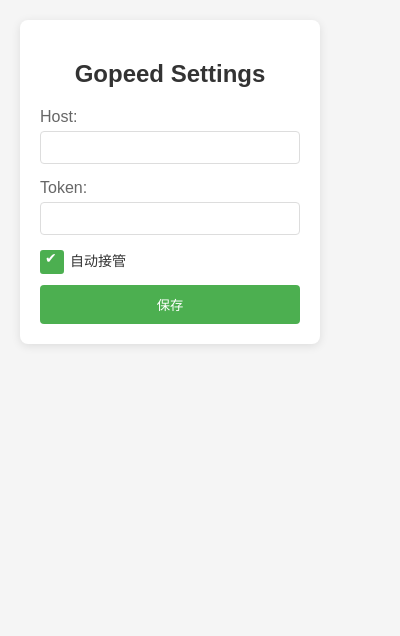
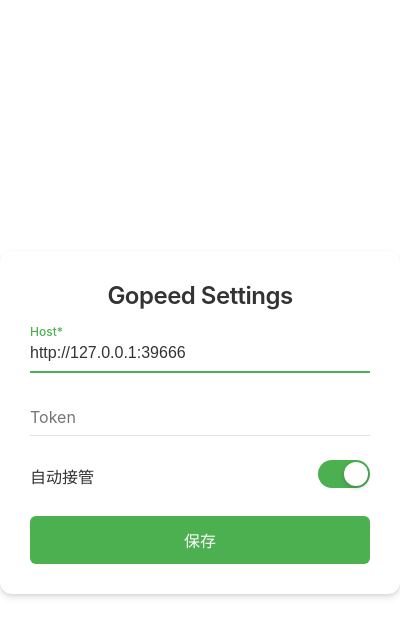
Before and after one commit to krau/Gopeed-Chrome-Extension, a browser extension: page public/popup.html in a window 400 px wide. Drawn offline with Linux system fonts and the light colour scheme.

Commit message:
feat: 优化设置界面

```diff
--- a/public/popup.css
+++ b/public/popup.css
@@ -1,120 +1,279 @@
+:root {
+    --primary-color: #4CAF50;
+    --primary-light: #81C784;
+    --primary-dark: #388E3C;
+    --background-color: #ffffff;
+    --text-color: #333333;
+    --border-color: #e0e0e0;
+    --success-color: #4CAF50;
+    --error-color: #f44336;
+    --transition: all 0.3s cubic-bezier(0.25, 0.8, 0.25, 1);
+}
+
 body {
-    font-family: Arial, sans-serif;
-    width: 300px;
-    padding: 20px;
-    background-color: #f5f5f5;
+    font-family: -apple-system, BlinkMacSystemFont, 'Segoe UI', Roboto, Oxygen-Sans, Ubuntu, Cantarell, 'Helvetica Neue', sans-serif;
+    background-color: var(--background-color);
+    color: var(--text-color);
     display: flex;
     justify-content: center;
     align-items: center;
+    height: 100vh;
     margin: 0;
+    padding: 0;
 }
 
-  form {
-    background-color: #fff;
-    padding: 20px;
-    border-radius: 8px;
-    box-shadow: 0 2px 10px rgba(0, 0, 0, 0.1);
-    width: 100%;
-    max-width: 280px;
+.container {
+    padding:30px;
+    width: 360px;
+    background-color: white;
+    border-radius: 12px;
+    overflow: hidden;
+    box-shadow: 0 4px 6px rgba(0, 0, 0, 0.1), 0 1px 3px rgba(0, 0, 0, 0.08);
 }
 
-  h2 {
-    color: #333;
-    margin-bottom: 20px;
-    text-align: center;
+.settings-form {
+    padding: 24px;
+    display: flex;
+    flex-direction: column;
 }
 
-  label {
-    display: block;
-    margin-bottom: 5px;
-    color: #666;
+.title {
+    margin-top:0;
+    color: var(--text-color);
+    font-size: 24px;
+    font-weight: 600;
+    text-align: center;
+    margin-bottom: 24px;
+    letter-spacing: -0.5px;
 }
 
-  input[type="text"] {
-    width: 100%;
-    padding: 8px;
-    margin-bottom: 15px;
-    border: 1px solid #ddd;
-    border-radius: 4px;
-    transition: border-color 0.3s ease;
-    box-sizing: border-box;
+.input-group {
+    position: relative;
+    margin-bottom: 24px;
 }
 
-  input[type="text"]:focus {
-    border-color: #4caf50;
+.input-group input {
+    width: 100%;
+    padding: 10px 0;
+    font-size: 16px;
+    color: var(--text-color);
+    border: none;
+    border-bottom: 1px solid var(--border-color);
     outline: none;
+    background: transparent;
+    transition: var(--transition);
 }
 
-  button {
-    background-color: #4caf50;
-    color: white;
-    border: none;
-    padding: 10px 15px;
-    border-radius: 4px;
-    cursor: pointer;
-    transition: background-color 0.3s ease;
+.input-group label {
+    position: absolute;
+    top: 0;
+    left: 0;
+    padding: 10px 0;
+    font-size: 16px;
+    color: #757575;
+    pointer-events: none;
+    transition: var(--transition);
+}
+
+.input-group .line {
+    position: absolute;
+    bottom: 0;
+    left: 0;
+    width: 0;
+    height: 2px;
+    background-color: var(--primary-color);
+    transition: var(--transition);
+}
+
+.input-group input:focus~label,
+.input-group input:valid~label {
+    top: -20px;
+    font-size: 12px;
+    color: var(--primary-color);
+    font-weight: 500;
+}
+
+.input-group input:focus~.line,
+.input-group input:valid~.line {
     width: 100%;
 }
 
-  button:hover {
-    background-color: #45a049;
+.input-group.error input {
+    border-bottom-color: var(--error-color);
 }
 
-  .success-message {
-    display: none;
-    color: #4caf50;
-    text-align: center;
-    margin-top: 10px;
-    opacity: 0;
-    transition: opacity 0.5s ease;
+.input-group.error .line {
+    background-color: var(--error-color);
 }
 
-  .custom-checkbox {
+@keyframes shake {
+
+    0%,
+    100% {
+        transform: translateX(0);
+    }
+
+    10%,
+    30%,
+    50%,
+    70%,
+    90% {
+        transform: translateX(-10px);
+    }
+
+    20%,
+    40%,
+    60%,
+    80% {
+        transform: translateX(10px);
+    }
+}
+
+.input-group.error {
+    animation: shake 0.82s cubic-bezier(.36, .07, .19, .97) both;
+}
+
+.token-group {
+    position: relative;
+}
+
+.toggle-password {
+    position: absolute;
+    right: 0;
+    top: 50%;
+    transform: translateY(-50%);
+    background: none;
+    border: none;
+    cursor: pointer;
+    color: #757575;
+    padding: 0;
     display: flex;
     align-items: center;
-    margin-bottom: 10px;
+    justify-content: center;
+    opacity: 0;
+    transition: opacity 0.3s ease;
 }
 
-  .custom-checkbox input[type="checkbox"] {
+.token-group:hover .toggle-password {
+    opacity: 1;
+}
+
+.toggle-password svg {
+    width: 20px;
+    height: 20px;
+}
+
+.toggle-group {
+    display: flex;
+    justify-content: space-between;
+    align-items: center;
+    margin-bottom: 24px;
+}
+
+.toggle-label {
+    font-size: 16px;
+    color: var(--text-color);
+    font-weight: 500;
+}
+
+.toggle {
+    position: relative;
+}
+
+.toggle input {
     display: none;
 }
 
-  .custom-checkbox label {
+.toggle-switch {
+    display: inline-block;
+    width: 52px;
+    height: 28px;
+    background-color: #ccc;
+    border-radius: 14px;
     position: relative;
-    padding-left: 30px;
     cursor: pointer;
-    font-size: 14px;
-    color: #333;
+    transition: var(--transition);
 }
 
-  .custom-checkbox label:before {
-    content: "";
+.toggle-switch:before {
+    content: '';
     position: absolute;
-    left: 0;
-    top: 0;
-    width: 20px;
-    height: 20px;
-    border: 2px solid #4caf50;
-    background-color: #fff;
-    border-radius: 3px;
-    transition: all 0.3s ease;
+    width: 24px;
+    height: 24px;
+    border-radius: 50%;
+    top: 2px;
+    left: 2px;
+    background-color: white;
+    transition: var(--transition);
+    box-shadow: 0 2px 5px rgba(0, 0, 0, 0.2);
 }
 
-  .custom-checkbox input[type="checkbox"]:checked + label:before {
-    background-color: #4caf50;
+.toggle input:checked+.toggle-switch {
+    background-color: var(--primary-color);
 }
 
-  .custom-checkbox label:after {
-    content: "\2714";
+.toggle input:checked+.toggle-switch:before {
+    transform: translateX(24px);
+}
+
+.save-button {
+    width: 100%;
+    padding: 12px;
+    background-color: var(--primary-color);
+    color: white;
+    border: none;
+    border-radius: 6px;
+    font-size: 16px;
+    font-weight: 500;
+    cursor: pointer;
+    transition: var(--transition);
+    display: flex;
+    justify-content: center;
+    align-items: center;
+    overflow: hidden;
+    position: relative;
+}
+
+.save-button:hover {
+    background-color: var(--primary-dark);
+}
+
+.save-button .button-text {
+    transition: opacity 0.3s ease-in-out;
+}
+
+.save-button .success-text {
     position: absolute;
-    top: 0;
-    left: 5px;
-    font-size: 14px;
-    color: #fff;
-    transition: all 0.3s ease;
+    top: 50%;
+    left: 50%;
+    transform: translate(-50%, -50%);
+    opacity: 0;
+    transition: opacity 0.3s ease-in-out;
+}
+
+.save-button.success .button-text {
     opacity: 0;
 }
 
-  .custom-checkbox input[type="checkbox"]:checked + label:after {
+.save-button.success .success-text {
     opacity: 1;
 }
+
+.save-button.success {
+    background-color: var(--success-color);
+    cursor: default;
+}
+
+@keyframes checkmark {
+    0% {
+        transform: translate(-50%, -50%) scale(0);
+    }
+
+    50% {
+        transform: translate(-50%, -50%) scale(1.2);
+    }
+
+    100% {
+        transform: translate(-50%, -50%) scale(1);
+    }
+}
--- a/public/popup.html
+++ b/public/popup.html
@@ -1,28 +1,51 @@
 <!DOCTYPE html>
 <html lang="en">
-  <head>
-    <meta charset="UTF-8" />
-    <meta name="viewport" content="width=device-width, initial-scale=1.0" />
-    <title>Gopeed</title>
-    <link rel="stylesheet" href="popup.css" />
-  </head>
+<head>
+    <meta charset="UTF-8">
+    <meta name="viewport" content="width=device-width, initial-scale=1.0">
+    <title>Gopeed Settings</title>
+    <link rel="stylesheet" href="popup.css">
+</head>
+<body>
+    <div class="container">
+        <h2 id="gopeed-settings" class="title">Gopeed Settings</h2>
 
-  <body>
-    <form>
-      <h2>Gopeed Settings</h2>
-      <div>
-        <label for="host">Host:</label>
-        <input type="text" id="host" name="host" />
-        <label for="token">Token:</label>
-        <input type="text" id="token" name="token" />
-        <div class="custom-checkbox">
-          <input type="checkbox" id="enabled" name="enabled" />
-          <label for="enabled">自动接管</label>
+        <div class="input-group">
+            <input type="text" id="host" required>
+            <label for="host">Host*</label>
+            <div class="line"></div>
         </div>
-      </div>
-      <button type="button" id="saveButton">保存</button>
-      <div class="success-message" id="successMessage">设置已保存</div>
-    </form>
+
+        <div class="input-group token-group">
+            <input type="password" id="token" required>
+            <label for="token">Token</label>
+            <div class="line"></div>
+            <button id="toggleToken" class="toggle-password">
+                <svg xmlns="http://www.w3.org/2000/svg" viewBox="0 0 24 24" fill="none" stroke="currentColor" stroke-width="2" stroke-linecap="round" stroke-linejoin="round" class="eye-icon">
+                    <path d="M1 12s4-8 11-8 11 8 11 8-4 8-11 8-11-8-11-8z"></path>
+                    <circle cx="12" cy="12" r="3"></circle>
+                </svg>
+                <svg xmlns="http://www.w3.org/2000/svg" viewBox="0 0 24 24" fill="none" stroke="currentColor" stroke-width="2" stroke-linecap="round" stroke-linejoin="round" class="eye-off-icon" style="display: none;">
+                    <path d="M17.94 17.94A10.07 10.07 0 0 1 12 20c-7 0-11-8-11-8a18.45 18.45 0 0 1 5.06-5.94M9.9 4.24A9.12 9.12 0 0 1 12 4c7 0 11 8 11 8a18.5 18.5 0 0 1-2.16 3.19m-6.72-1.07a3 3 0 1 1-4.24-4.24"></path>
+                    <line x1="1" y1="1" x2="23" y2="23"></line>
+                </svg>
+            </button>
+        </div>
+
+        <div class="toggle-group">
+            <span class="toggle-label">自动接管</span>
+            <label class="toggle">
+                <input type="checkbox" id="enabled">
+                <span class="toggle-switch"></span>
+            </label>
+        </div>
+
+        <button id="saveButton" class="save-button">
+            <span class="button-text">保存</span>
+            <span class="success-text">保存成功</span>
+        </button>
+    </div>
+
     <script src="popup.js"></script>
-  </body>
+</body>
 </html>
--- a/public/popup.js
+++ b/public/popup.js
@@ -1,6 +1,11 @@
 document.addEventListener('DOMContentLoaded', function () {
     const saveButton = document.getElementById('saveButton');
-    const successMessage = document.getElementById('successMessage');
+    const hostInput = document.getElementById('host');
+    const tokenInput = document.getElementById('token');
+    const toggleTokenButton = document.getElementById('toggleToken');
+
+    const DEFAULT_HOST = 'http://127.0.0.1:39666';
+
     chrome.storage.local.get(['enabled'], function (result) {
         if (result.enabled === undefined) {
             chrome.storage.local.set({ enabled: true });
@@ -9,29 +14,48 @@
             document.getElementById('enabled').checked = result.enabled;
         }
     });
+
     saveButton.addEventListener('click', function () {
-        const host = document.getElementById('host').value;
-        const token = document.getElementById('token').value;
+        const host = hostInput.value || DEFAULT_HOST;
+        const token = tokenInput.value;
         const enabled = document.getElementById('enabled').checked;
+
+        if (!host) {
+            hostInput.parentElement.classList.add('error');
+            setTimeout(() => {
+                hostInput.parentElement.classList.remove('error');
+            }, 820);
+            return;
+        }
+
         chrome.storage.local.set({ host: host, token: token, enabled: enabled }, function () {
-            successMessage.style.display = 'block';
+            saveButton.classList.add('success');
+
             setTimeout(function () {
-                successMessage.style.opacity = '1';
-            }, 10);
-            setTimeout(function () {
-                successMessage.style.opacity = '0';
-                setTimeout(function () {
-                    successMessage.style.display = 'none';
-                }, 500);
-            }, 2000);
+                saveButton.classList.remove('success');
+            }, 1500);
         });
     });
+
+    toggleTokenButton.addEventListener('click', function() {
+        const eyeIcon = toggleTokenButton.querySelector('.eye-icon');
+        const eyeOffIcon = toggleTokenButton.querySelector('.eye-off-icon');
+
+        if (tokenInput.type === 'password') {
+            tokenInput.type = 'text';
+            eyeIcon.style.display = 'none';
+            eyeOffIcon.style.display = 'inline';
+        } else {
+            tokenInput.type = 'password';
+            eyeIcon.style.display = 'inline';
+            eyeOffIcon.style.display = 'none';
+        }
+    });
+
     chrome.storage.local.get(['host', 'token'], function (result) {
-        if (result.host) {
-            document.getElementById('host').value = result.host;
-        }
+        hostInput.value = result.host || DEFAULT_HOST;
         if (result.token) {
-            document.getElementById('token').value = result.token;
+            tokenInput.value = result.token;
         }
     });
 });
```
Lines whose indentation alone changed are shown as unchanged.
